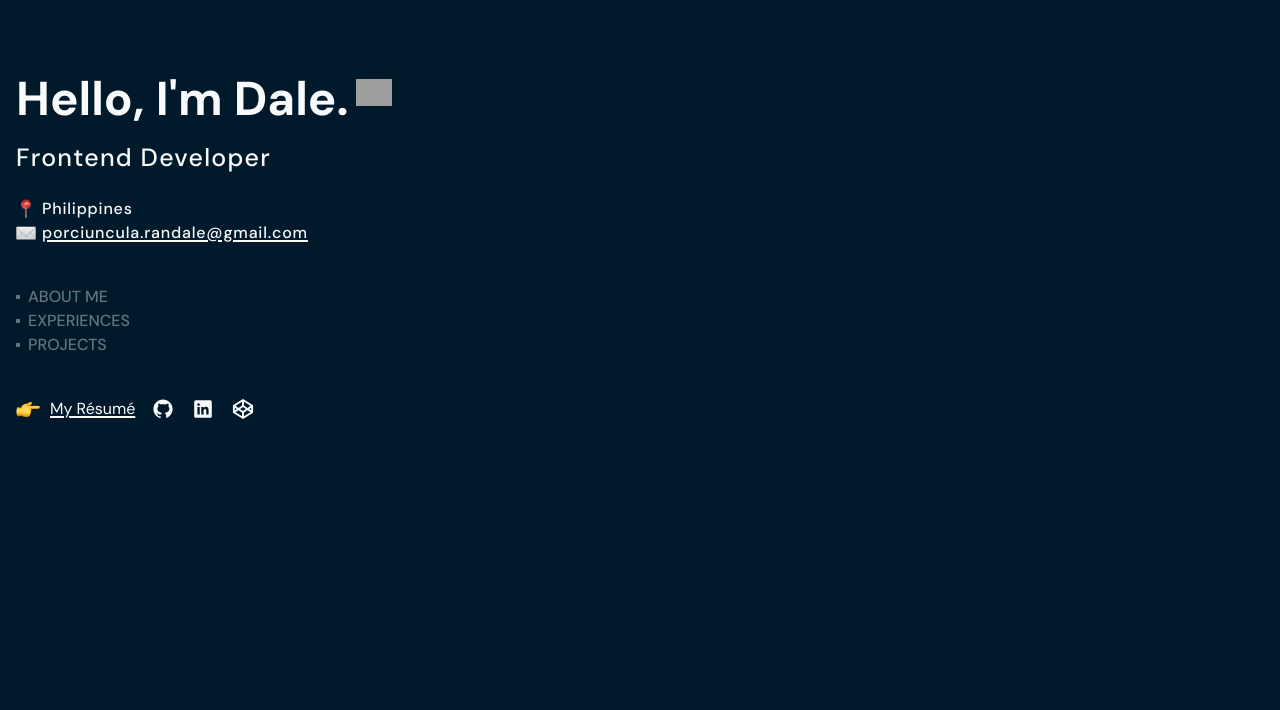
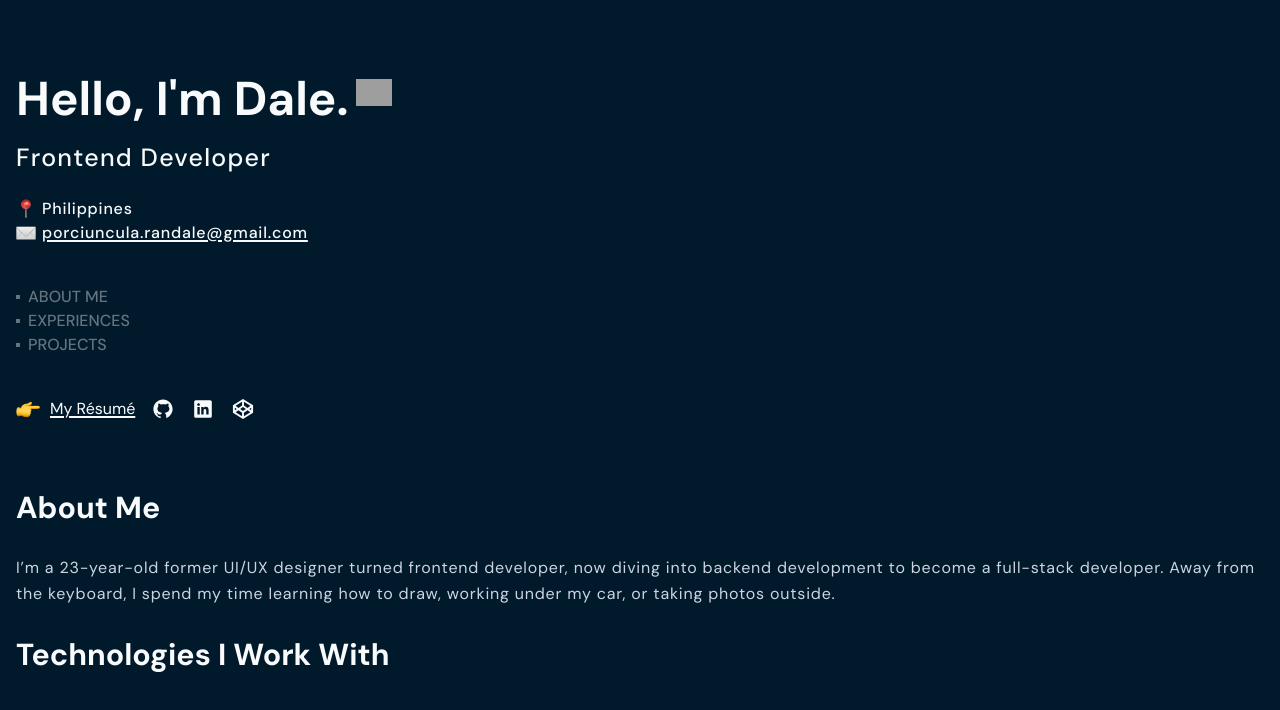
Before and after one commit to 1Deeeeyl/v1Portfolio, a React (Vite) app: page / in a window 1280 px wide. Shown: the top 710 px of the page. Built offline with nearby package versions, Linux system fonts and the light colour scheme; grey boxes are pictures that could not be loaded.

Commit message:
added about me section 50%

```diff
--- /dev/null
+++ b/src/components/aboutMe/AboutMe.jsx
@@ -0,0 +1,22 @@
+// import React from 'react'
+
+function AboutMe() {
+  return (
+    <section>
+      <section className="mb-[25px]">
+        <h2 className="font-sans font-bold text-[1.9rem] mb-[25px]">About Me</h2>
+        <p className="font-sans font-normal leading-relaxed tracking-wider text-slate-300">
+          I’m a 23-year-old former UI/UX designer turned frontend developer, now
+          diving into backend development to become a full-stack developer. Away
+          from the keyboard, I spend my time learning how to draw, working under
+          my car, or taking photos outside.
+        </p>
+      </section>
+      <section>
+        <h3 className="font-sans font-bold text-[1.9rem]">Technologies I Work With</h3>
+      </section>
+    </section>
+  );
+}
+
+export default AboutMe;
--- /dev/null
+++ b/src/components/bodyContent/BodyContent.jsx
@@ -0,0 +1,13 @@
+// import React from 'react'
+
+import AboutMe from "../aboutMe/AboutMe";
+
+function BodyContent() {
+  return (
+    <main className="mt-16">
+      <AboutMe/>
+    </main>
+  );
+}
+
+export default BodyContent;
--- a/src/container/Container.jsx
+++ b/src/container/Container.jsx
@@ -1,17 +1,16 @@
 // import React from 'react'
-import LeftColumn from "./LeftColumn"
-import RightColumn from "./RightColumn"
+import LeftColumn from "./LeftColumn";
+import RightColumn from "./RightColumn";
 
 function Container() {
   return (
-    <div className="px-4 my-16 mx">
-      <LeftColumn/>
-      <RightColumn/>
+    <div className="px-4 mx-auto my-16">
+      <LeftColumn />
+      <RightColumn />
     </div>
-  )
+  );
 }
 
-
-export default Container
+export default Container;
 
 // ayusin containers width
--- a/src/container/RightColumn.jsx
+++ b/src/container/RightColumn.jsx
@@ -1,10 +1,10 @@
 // import React from 'react'
+
+import BodyContent from "../components/bodyContent/BodyContent"
 
 function RightContainer() {
   return (
-    <div>
-
-    </div>
+    <BodyContent/>
   )
 }
 
--- a/src/pages/App.jsx
+++ b/src/pages/App.jsx
@@ -3,11 +3,9 @@ import Container from "../container/Container";
 
 const App = () => {
   return (
-    <div>
-      <Container>
-
-      </Container>
-    </div>
+    <>
+      <Container/>
+    </>
   );
 };
 
```
